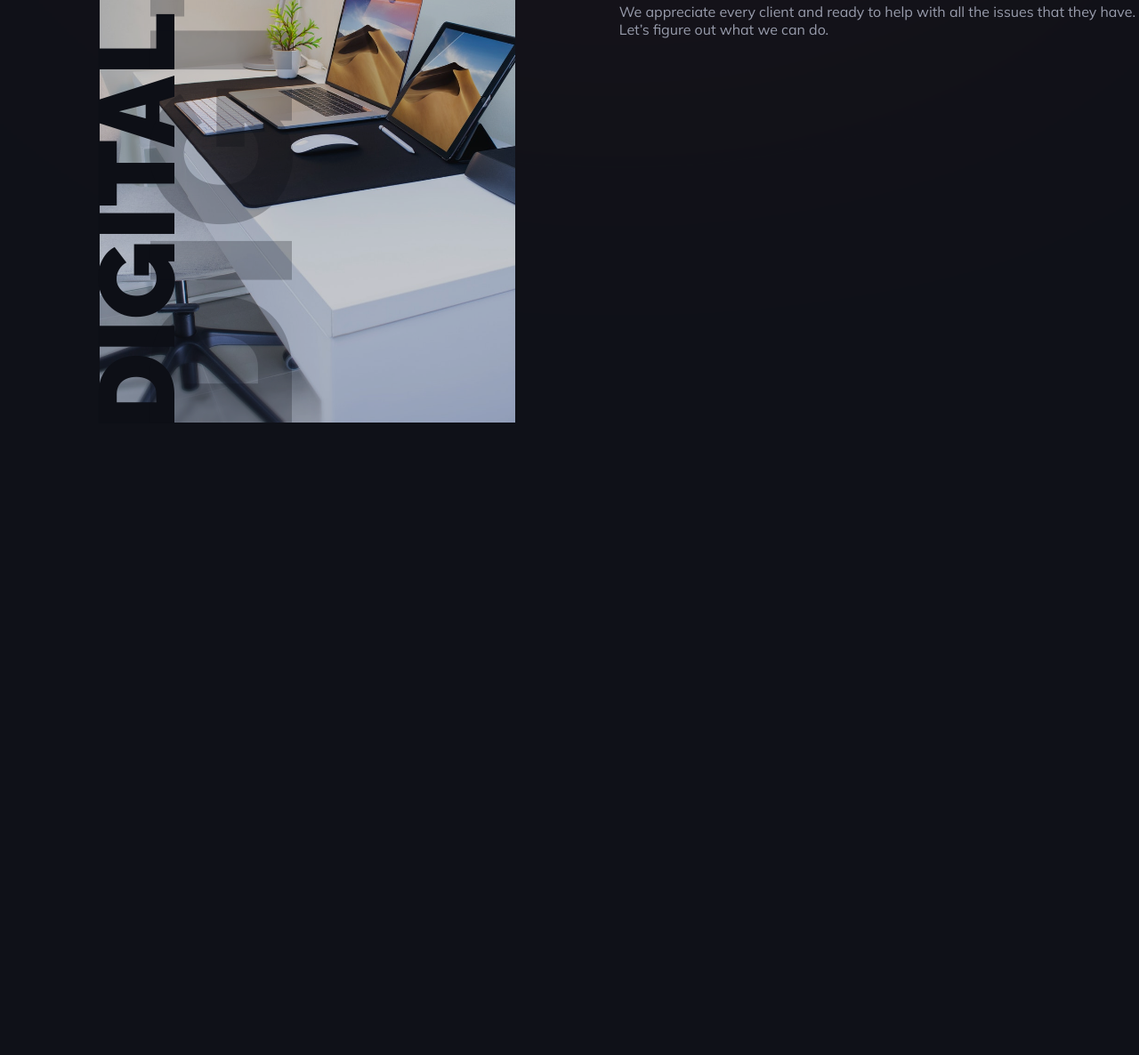
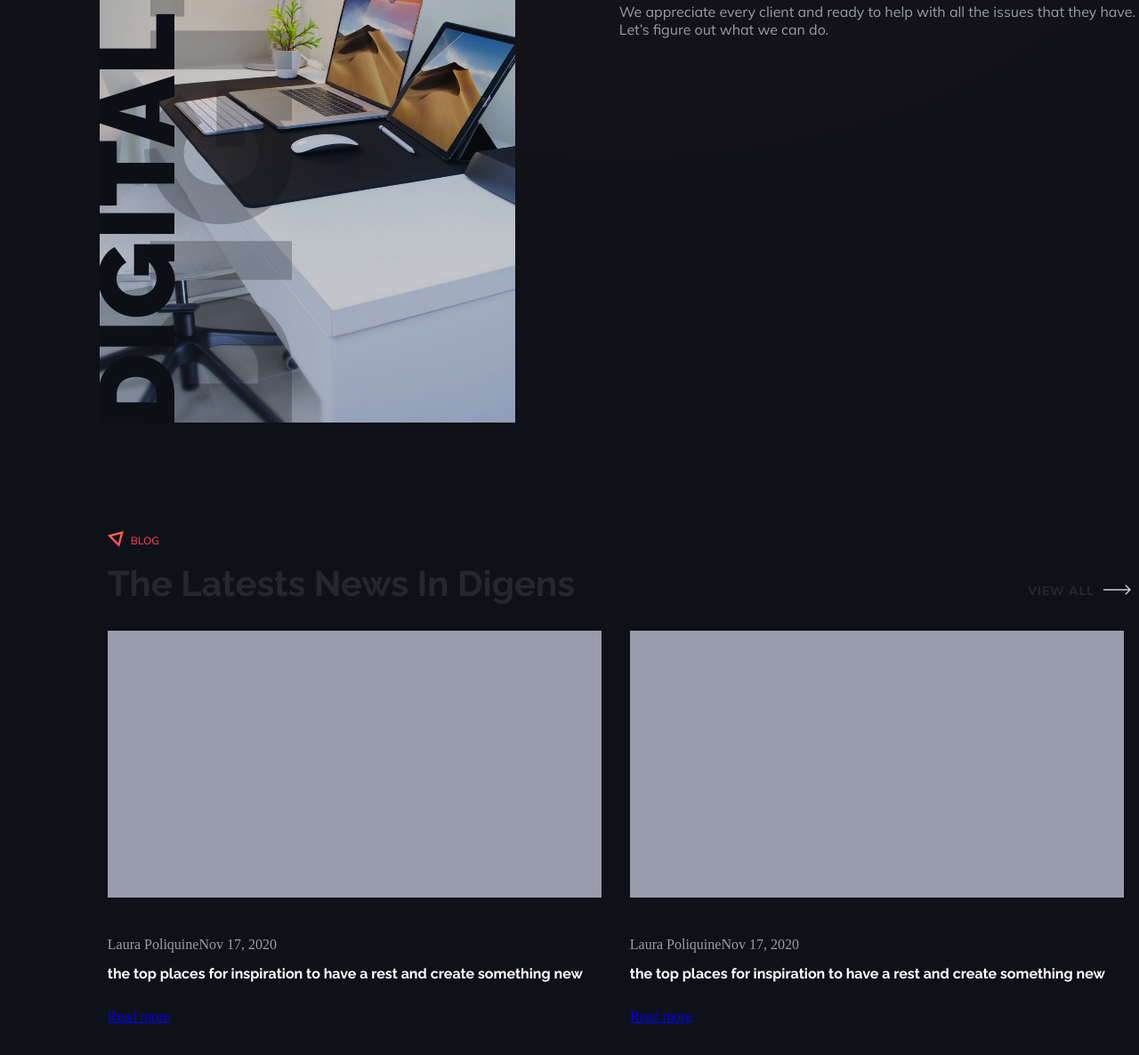
Before and after one commit to kelvin-vd-gaag/digital-design, a website: page index.html in a window 1280 px wide. Shown: the part 4466-5652 px from the top of the page at 89% size. Before the commit the page ends 4955 px from the top, so only its background shows below. Drawn offline with Linux system fonts and the light colour scheme.

Commit message:
blog homepage WIP

```diff
--- a/index.html
+++ b/index.html
@@ -146,10 +146,38 @@
 
             </div>
         </section>
+        <section class="blog-showcase">
+            <div class="header-container">
+                <div class="sub-title">Blog</div>
+                <div class="latest-cases">
+                    <h2>The Latests News In Digens</h2>
+                    <a href="#" class="view-more view-more__black">View all</a>
+                </div>
+            </div>
+            <div class="blog-container">
+                <div class="blog">
+                    <img src="assets/images/blog-thumbnail-placeholder.png" alt="Lorem ipsum" class="blog-thumbnail">
+                    <div class="meta-info">
+                        <div class="author">Laura Poliquine</div>
+                        <div class="posted_at">Nov 17, 2020</div>
+                    </div>
+                    <h4>the top places for inspiration to have a rest and create something new</h4>
+                    <a href="#">Read more</a> <!--TODO: Replace this with an icon (See design)-->
+                </div>
+
+                <div class="blog">
+                    <img src="assets/images/blog-thumbnail-placeholder.png" alt="Lorem ipsum" class="blog-thumbnail">
+                    <div class="meta-info">
+                        <div class="author">Laura Poliquine</div>
+                        <div class="posted_at">Nov 17, 2020</div>
+                    </div>
+                    <h4>the top places for inspiration to have a rest and create something new</h4>
+                    <a href="#">Read more</a> <!--TODO: Replace this with an icon (See design)-->
+                </div>
+            </div>
+        </section>
     </div>
-    <section class="blog-showcase">
 
-    </section>
 </div>
 <script src="javascript/main.js"></script>
 </body>
--- a/scss/pages/_home.scss
+++ b/scss/pages/_home.scss
@@ -166,6 +166,7 @@ header {
 /*NEWSLETTER*/
 .subscribe {
   position: relative;
+  flex-wrap: wrap;
 
   .gradient-background {
     z-index: -1;
@@ -195,14 +196,13 @@ header {
       padding: 0;
       border: 0;
       display: flex;
-      gap: 1em;
     }
 
     input[type='email'] {
       border: 2px solid rgba(248, 248, 252, 0.1);
       background-color: transparent;
       padding: 14px 0 14px 30px;
-      color: #989CAC;
+      margin-right: 1em;
     }
 
     input[type='submit'] {
@@ -218,7 +218,7 @@ header {
     }
 
     label {
-      color: #989CAC;
+      color: $main-text-color;;
       font-size: 14px;
       font-family: $main-font;;
 
@@ -262,3 +262,38 @@ header {
     flex: 1;
   }
 }
+
+.blog-showcase{
+  height: 100vh;
+  max-width: 1150px;
+  margin: 0 auto;
+  display: flex;
+  flex-direction: column;
+  justify-content: center;
+  .header-container {
+    .latest-cases {
+      display: flex;
+      justify-content: space-between;
+      align-items: center;
+
+      h2 {
+        color: #26272C;
+      }
+
+    }
+  }
+  .blog-container{
+    display: flex;
+    flex-direction: row;
+    flex-wrap: wrap;
+    gap: 2em;
+    .blog{
+      max-width: 555px;
+      .meta-info{
+        margin-top: 2.5em;
+        display: flex;
+        color: $main-text-color;
+      }
+    }
+  }
+}
```
Also changed, not shown: assets/images/blog-thumbnail-placeholder.png (added), css/main.css.
